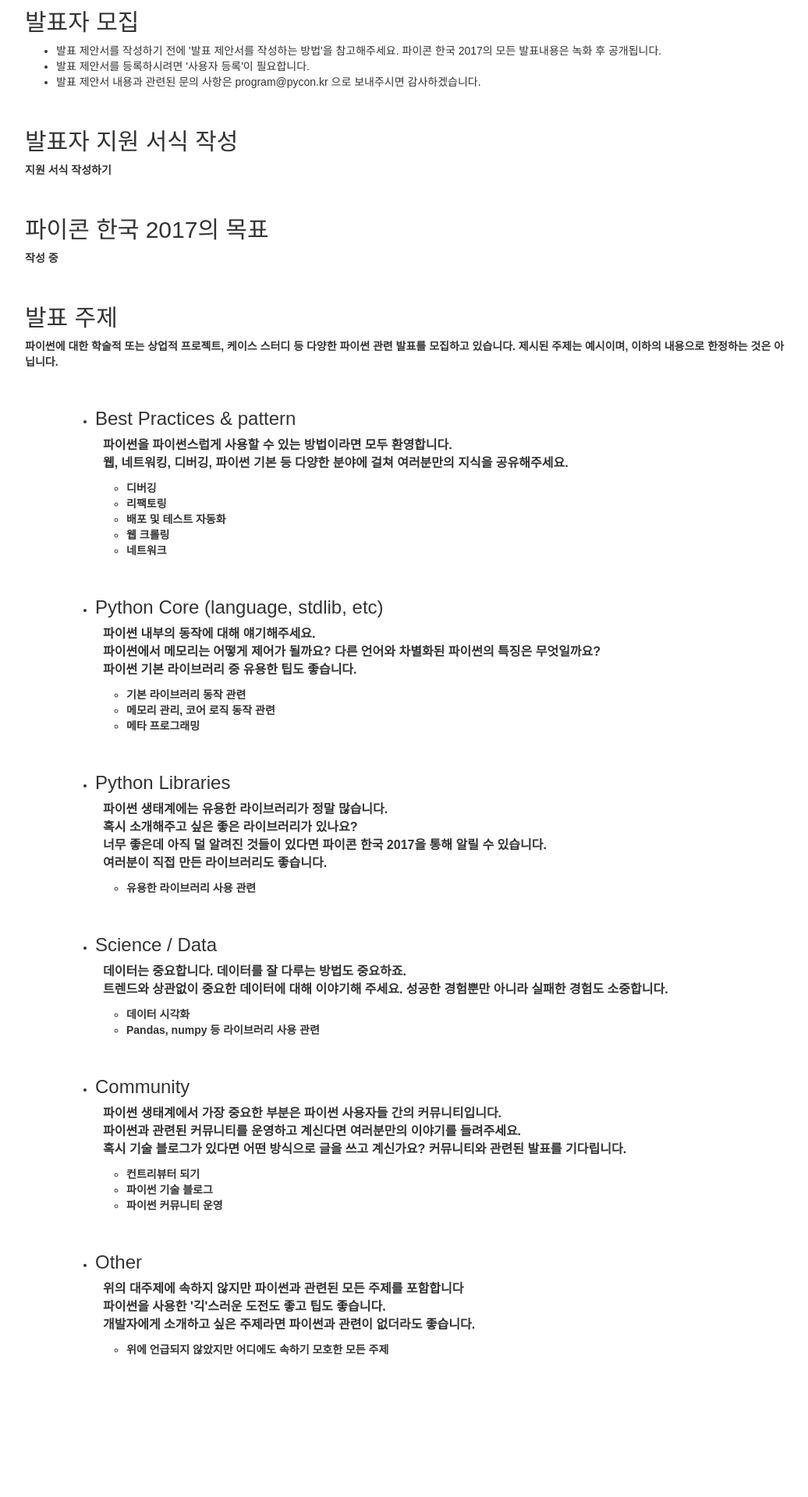
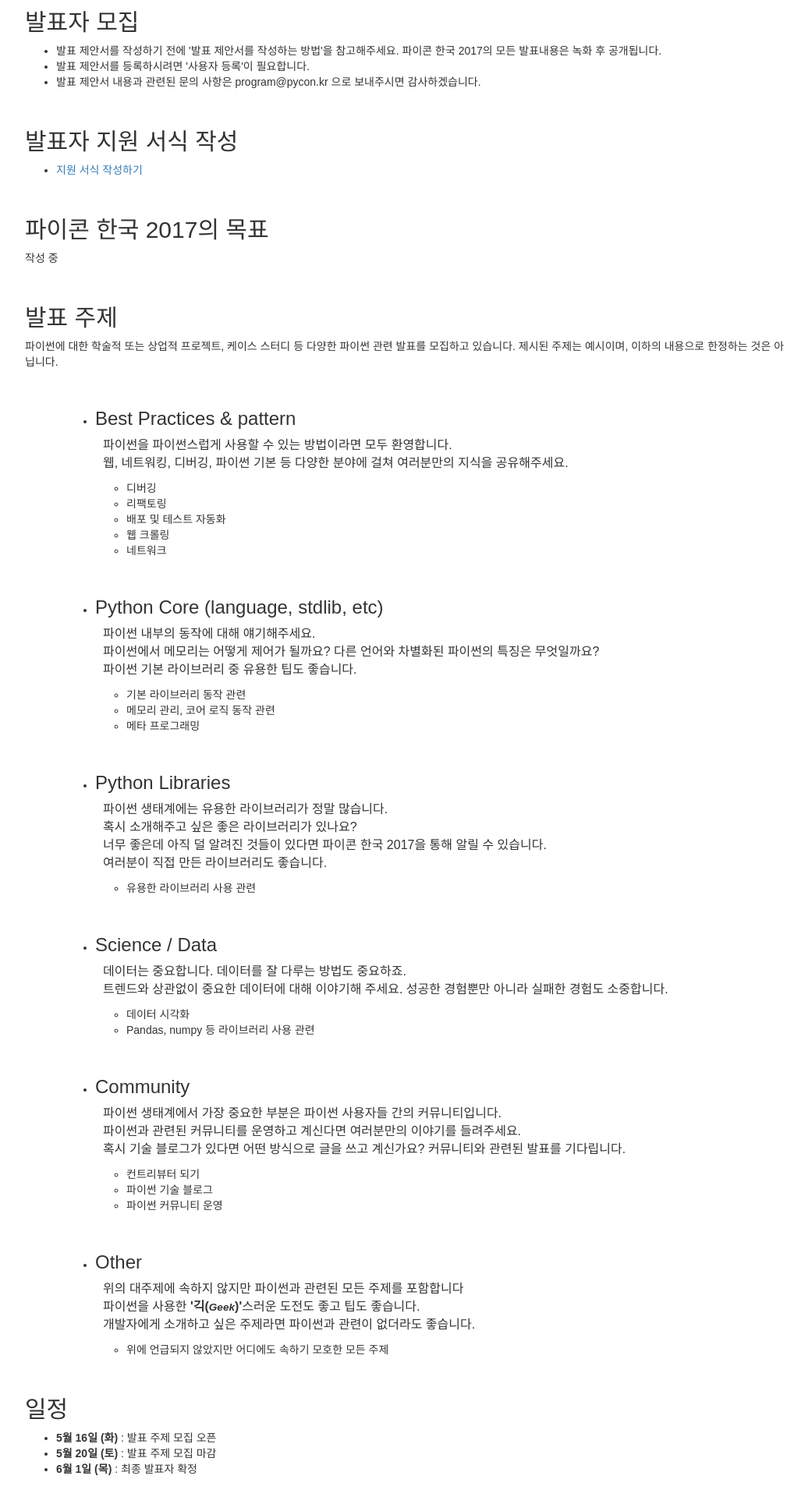
Before and after one commit to pythonkr/pyconkr-2017, a Django app: template pyconkr/templates/teaser/cfp.html in a window 1280 px wide. Shown: the part 320-2240 px from the top of the page at 78% size, without its empty margins (118-1154 px from the left). Before the commit the page ends 2058 px from the top, so only its background shows below. Run offline with Django 3.2, Linux system fonts and the light colour scheme; the template is opened without the code that fills it, so the values that code supplies are empty; some libraries are stand-ins or nearby versions.

Commit message:
og tag 추가 및 기타 정보 추가 및 수정

```diff
--- a/pyconkr/templates/teaser/cfp.html
+++ b/pyconkr/templates/teaser/cfp.html
@@ -2,7 +2,18 @@
 <html lang="kr">
 <head>
     <meta charset="UTF-8">
+
+    <!-- Opengraph tag -->
+    <meta property="og:site_name" content="PyCon KR 2017">
+    <meta property="og:title" content="PyCon KR 2017 - 발표자 등록 안내">
+    <meta property="og:image"
+          content="https://www.pycon.kr/2017/static/image/facebook_share_image-01.png">
+    <meta property="og:url" content="https://www.pycon.kr/2017/">
+    <meta property="og:description"
+          content="발표 제안서를 작성하시기 전에 발표 제안서를 작성하는 방법을 참고해주세요.&nbsp;PyCon KR 2017의 모든 발표 내용은 녹화 후 공개됩니다.&nbsp;발표 제안서 내용과 관련된 문의 사항은 program at pycon dot kr 으로 보내주시면 감사하겠습니다.">
+
     <title>PyCon KR 2017 - Teaser</title>
+
     <link rel="stylesheet" href="../../static/components/bootstrap/dist/css/bootstrap.min.css">
     <link href='../../static/components/NanumBarunGothic/nanumbarungothic.css' rel='stylesheet' type='text/css'>
     <script src="../../static/components/jquery/dist/jquery.slim.js"></script>
@@ -57,9 +68,14 @@
 
         <section id="apply_cfg">
             <h2>발표자 지원 서식 작성</h2>
-            <p>
-                <strong>지원 서식 작성하기<strong>
-            </p>
+            <ul>
+                <li>
+                    <a href="https://docs.google.com/forms/d/e/1FAIpQLSfsWvNn_AwlsFjYUPvW0yTZe7vxc9Qtc0CRtpZ4LFlJl28kXQ/viewform?c=0&w=1&usp=send_form"
+                       target="_blank">
+                        지원 서식 작성하기
+                    </a>
+                </li>
+            </ul>
         </section>
 
         <section id="goal">
@@ -159,7 +175,7 @@
                     <h3>Other</h3>
                     <p class="description">
                         위의 대주제에 속하지 않지만 파이썬과 관련된 모든 주제를 포함합니다<br>
-                        파이썬을 사용한 <strong>'긱'</strong>스러운 도전도 좋고 팁도 좋습니다. <br>
+                        파이썬을 사용한 <strong>'긱(<small><em>Geek</em></small>)'</strong>스러운 도전도 좋고 팁도 좋습니다. <br>
                         개발자에게 소개하고 싶은 주제라면 파이썬과 관련이 없더라도 좋습니다.
                     </p>
                     <ul>
@@ -170,6 +186,30 @@
                 </li>
             </ul>
         </section>
+        <section id="schedule">
+            <h2>일정</h2>
+            <ul>
+                <li><strong>5월 16일 (화)</strong>&nbsp;:&nbsp;발표 주제 모집 오픈</li>
+                <li><strong>5월 20일 (토)</strong>&nbsp;:&nbsp;발표 주제 모집 마감</li>
+                <li><strong>6월 1일 (목)</strong>&nbsp;:&nbsp;최종 발표자 확정</li>
+            </ul>
+        </section>
+        <section id="voucher">
+            <h2>안내</h2>
+            <ul>
+                <li>파이콘 한국은 한국의 파이썬 개발자들이 지식을 공유하고 만남을 갖기 위한 공유의 장입니다.</li>
+                <li>발표내용은 파이콘 한국의 품질을 유지하기 위하여 심사되고 보완될 수 있습니다.</li>
+                <li>각 세션의 발표시간은 25분 또는 45분 입니다. 발표 시간은 조정될 수 있습니다.</li>
+            </ul>
+
+        </section>
+        <section id="contact">
+            <h2>문의</h2>
+            <ul>
+                <li>이메일 : program at pycon dot kr</li>
+            </ul>
+
+        </section>
     </article>
 </div>
 </body>
```
Also changed, not shown: pyconkr/templates/teaser/index.html (+26 -5 lines).
